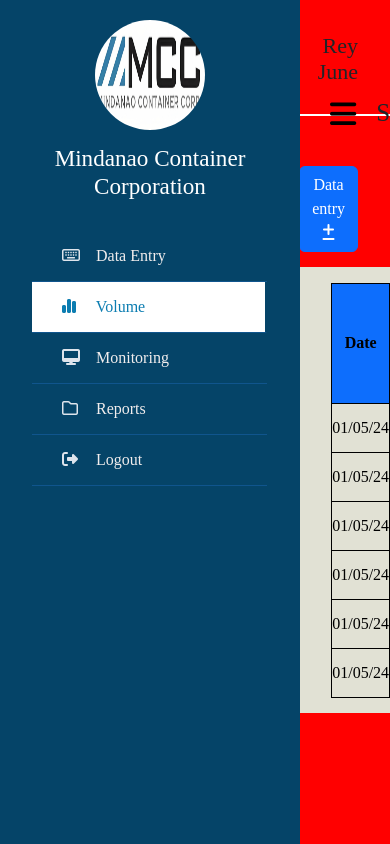
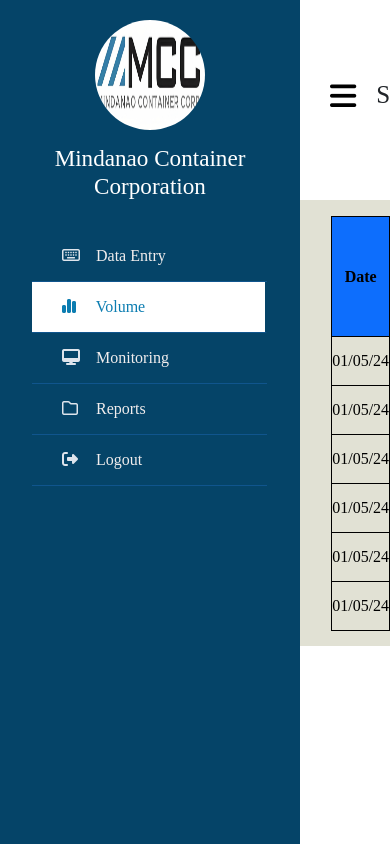
Before and after one commit to ReyJune2001/CAPSTONE-SYSTEM, a PHP site: page /volume.php in a window 390 px wide; the page is wider, and only the part inside the window is pictured. Run offline with PHP 8.4, Linux system fonts and the light colour scheme.

Commit message:
12th Commit

```diff
--- a/MCC/volume.php
+++ b/MCC/volume.php
@@ -264,7 +264,7 @@ img{
 /*FOR TABLE CONTAINER */
 
 
-    .container3{
+.container3, .container3-fluid, .container3-lg, .container3-md, .container3-sm, .container3-xl, .container3-xxl {
     --bs-gutter-x: 3.9rem;
     --bs-gutter-y: 0;
     width: 100%;
@@ -321,23 +321,15 @@ img{
 
      /*FOR SYSTEM RESPONSIVE */
 
-     @media only screen and (max-width: 1000px){ /*pag-ubos sa 1525 ang max-width, ma change dayon ang styles*/
-
-       /*FOR TABLE CONTAINER */
+     @media only screen and (max-width: 1525px){ /*pag-ubos sa 1525 ang max-width, ma change dayon ang styles*/
 
 
-       .container3 {
+    .wrapper .section{
+    width: 100%;
+    margin-left: 300px;
+    transition: all 0.5s ease;
 
-
-    padding-right: 1190px;
-    padding-left: auto;
-
-
-}
-       body{
-
-        background-color:red;
-       }
+    }
         }
 
 
```
